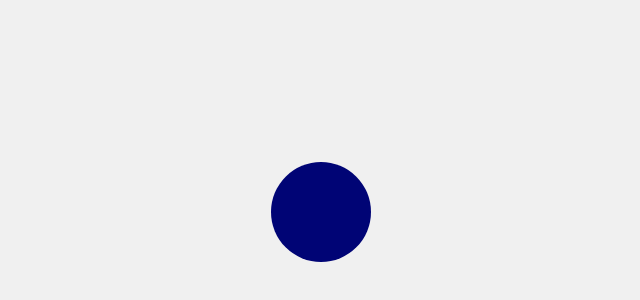
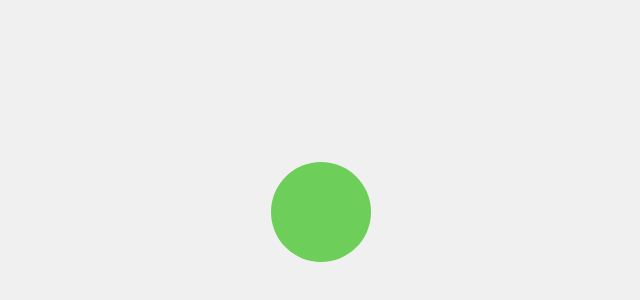
Before and after one commit to JKFPAM/test_color_cercle, a plain HTML site: page index.html in a window 1280 px wide. Shown: the part 188-488 px from the top of the page, without its empty margins (319-959 px from the left). Drawn offline with Linux system fonts and the light colour scheme.

Commit message:
Update index.html

```diff
--- a/index.html
+++ b/index.html
@@ -25,7 +25,7 @@
         .red-circle {
             width: 100px;
             height: 100px;
-            background-color: rgb(0, 4, 117);
+            background-color: rgb(109, 207, 90);
             border-radius: 50%;
         }
     </style>
```
